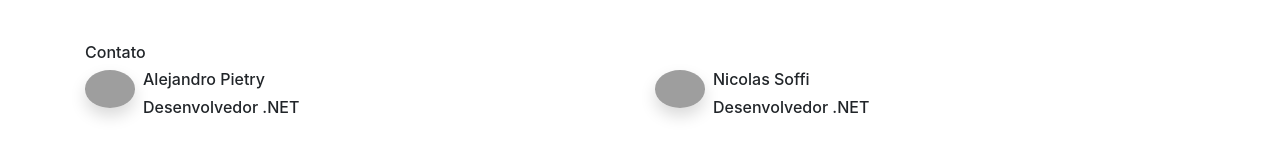
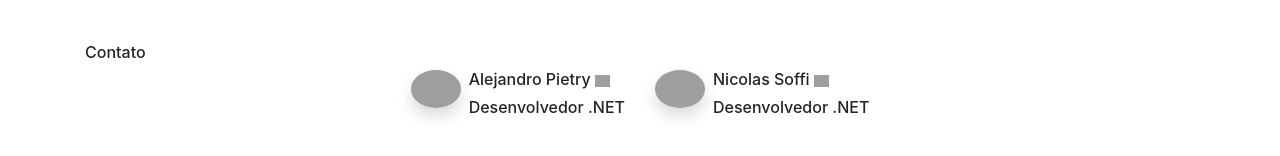
Before and after one commit to nic1611/covid-monitor, a Vue app: page / in a window 1280 px wide. Shown: the part 334-490 px from the top of the page. Built offline with nearby package versions, Linux system fonts and the light colour scheme; no server answers; grey boxes are pictures that could not be loaded.

Commit message:
adc imagem do linkeding

```diff
--- a/package.json
+++ b/package.json
@@ -30,7 +30,7 @@
     "@vue/eslint-config-typescript": "^5.0.2",
     "bootstrap": "^4.3.1",
     "eslint": "^6.7.2",
-    "eslint-plugin-import": "^2.20.2",
+    "eslint-plugin-import": "^2.22.0",
     "eslint-plugin-vue": "^6.2.2",
     "popper.js": "^1.16.0",
     "portal-vue": "^2.1.6",
--- a/src/Components/BoxContent/BoxContent.ts
+++ b/src/Components/BoxContent/BoxContent.ts
@@ -13,6 +13,11 @@ export default Vue.extend({
   mounted() {
     this.getDadosEstados();
   },
+  filters: {
+    adcPonto(numero: string) {
+      return numero.replace(/\s/gim, '.');
+    },
+  },
   methods: {
     getDadosEstados() {
       const urlEstadosAPI = 'https://xx9p7hp1p7.execute-api.us-east-1.amazonaws.com/prod/PortalEstado';
--- a/src/Components/Footer/Footer.css
+++ b/src/Components/Footer/Footer.css
@@ -2,3 +2,10 @@
     width: 50px;
     border-radius: 50%;
 }
+.nome {
+    color: inherit;
+}
+.imgLinkedin{
+    width: 15px;
+
+}
--- a/src/Components/Footer/Footer.vue
+++ b/src/Components/Footer/Footer.vue
@@ -4,6 +4,7 @@
         Contato
     </h6>
     <b-row align-h="center" align-v="center">
+      <a class="nome" href="https://www.linkedin.com/in/alejandro-pietry-5383a3175/">
       <b-col class="d-flex">
         <div>
           <img
@@ -12,12 +13,14 @@
             alt
           />
         </div>
-        <div class="d-block ml-2">
-          <h6>Alejandro Pietry</h6>
+        <div class="d-block ml-2" >
+          <h6>Alejandro Pietry <img class="imgLinkedin" src="https://pbs.twimg.com/media/C5wywrUWUAE9YV9.png" alt=""/></h6>
           <h6>Desenvolvedor .NET</h6>
         </div>
       </b-col>
-      <b-col class="d-flex">
+      </a>
+      <a class="nome" href="https://www.linkedin.com/in/nicolas-soffi-565028198">
+      <b-col  class="d-flex">
         <div>
           <img
             class="img-width shadow"
@@ -26,10 +29,11 @@
           />
         </div>
         <div class="d-block ml-2">
-          <h6>Nicolas Soffi</h6>
+          <h6>Nicolas Soffi <img class="imgLinkedin" src="https://pbs.twimg.com/media/C5wywrUWUAE9YV9.png" alt=""/></h6>
           <h6>Desenvolvedor .NET</h6>
         </div>
       </b-col>
+      </a>
     </b-row>
   </footer>
 </template>
--- a/src/views/About/About.ts
+++ b/src/views/About/About.ts
@@ -1,6 +1,6 @@
 import Vue from 'vue';
-import FooterNew from '../../components/Footer/Footer.vue';
-import BoxContent from '../../components/BoxContent/BoxContent.vue';
+import FooterNew from '../../Components/Footer/Footer.vue';
+import BoxContent from '../../Components/BoxContent/BoxContent.vue';
 import { CasosBrasil } from '../../types/CasosBrasil';
 
 export default Vue.extend({
```
Also changed, not shown: src/types/CasosBrasil.ts (+4 -4 lines), src/types/CasosEstados.ts (+7 -7 lines), public/img/icons/LINKEDINLOGO.PNG (added), 1 other file (tests, documents, lock files or other folders).
